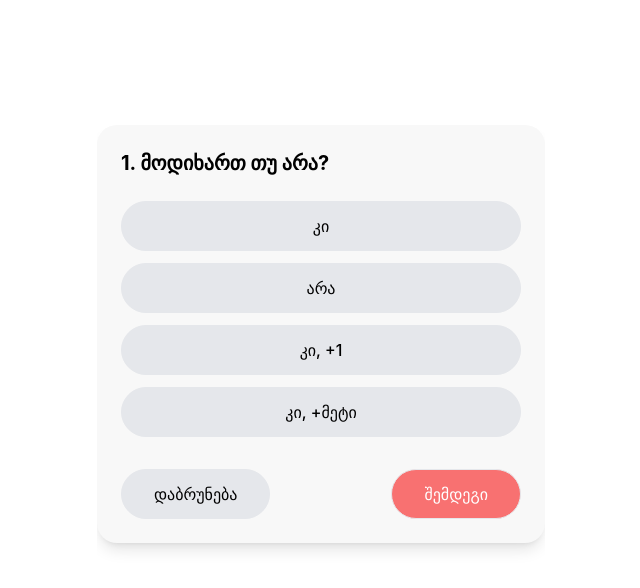
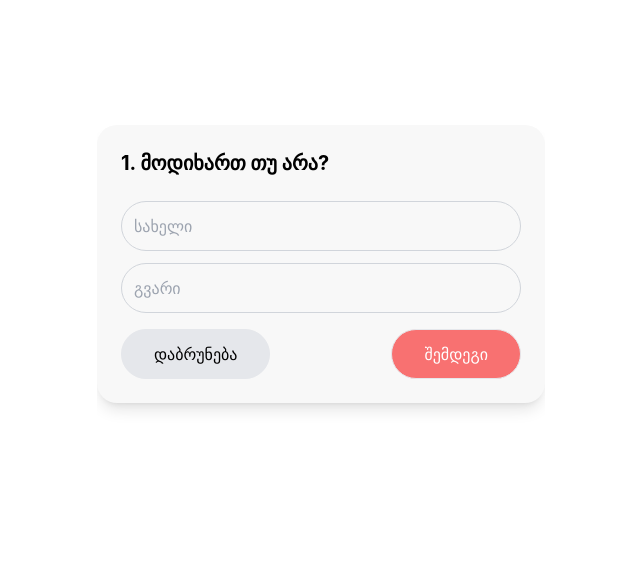
Before and after one commit to shkippppper/gazapkhulze, a Nuxt app: page / in a window 1280 px wide. Both pictures are taken after a click on the button "შემდეგი". Shown: the top 588 px of the page, without its empty margins (319-959 px from the left). Built offline with nearby package versions, Linux system fonts and the light colour scheme.

Commit message:
Added name/surname

```diff
--- a/components/RsvpForm.vue
+++ b/components/RsvpForm.vue
@@ -24,10 +24,50 @@
             </div>
         </div>
 
+        <div
+            class="absolute w-full bg-[#f8f8f8] rounded-[20px] shadow-lg transition-all duration-500 p-6 text-black"
+            :style="{ transform: `translateX(${currentStep === 1 ? '0' : currentStep < 1 ? '100%' : '-100%'})`, opacity: currentStep === 1 ? '1' : '0' }"
+        >
+            <div class="flex flex-col">
+                <h2 class="text-xl font-bold mb-6 text-black">1. მოდიხართ თუ არა?</h2>
+
+                <div class="w-full mb-4">
+                    <input
+                        v-model="form.name"
+                        type="text"
+                        placeholder="სახელი"
+                        class="w-full p-3 mb-3 border border-gray-300 rounded-full text-black bg-[#f8f8f8]"
+                    />
+                    <input
+                        v-model="form.surname"
+                        type="text"
+                        placeholder="გვარი"
+                        class="w-full p-3 border border-gray-300 rounded-full text-black bg-[#f8f8f8]"
+                    />
+                </div>
+
+                <div class="flex justify-between">
+                    <button
+                        @click="prevStep"
+                        class="px-8 py-3 bg-gray-200 text-black rounded-full font-medium hover:bg-gray-300 transition-colors border "
+                    >
+                        დაბრუნება
+                    </button>
+                    <button
+                        @click="nextStep"
+                        class="px-8 py-3 bg-red-400 text-white rounded-full font-medium hover:bg-red-500 transition-colors border "
+                        :disabled="!form.surname || !form.name"
+                    >
+                        შემდეგი
+                    </button>
+                </div>
+            </div>
+        </div>
+
         <!-- Step 2: Coming or not -->
         <div
             class="absolute w-full bg-[#f8f8f8] rounded-[20px] shadow-lg transition-all duration-500 p-6 text-black"
-            :style="{ transform: `translateX(${currentStep === 1 ? '0' : currentStep < 1 ? '100%' : '-100%'})`, opacity: currentStep === 1 ? '1' : '0' }"
+            :style="{ transform: `translateX(${currentStep === 2 ? '0' : currentStep < 2 ? '100%' : '-100%'})`, opacity: currentStep === 2 ? '1' : '0' }"
         >
             <div class="flex flex-col">
                 <h2 class="text-xl font-bold mb-6 text-black">1. მოდიხართ თუ არა?</h2>
@@ -46,13 +86,6 @@
                         :class="form.coming === 'არა' ? 'bg-red-500 text-white ' : 'bg-gray-200 text-black '"
                     >
                         არა
-                    </button>
-                    <button
-                        @click="selectOption('coming', 'კი, +1')"
-                        class="w-full py-3 rounded-full font-medium text-center transition-colors border"
-                        :class="form.coming === 'კი, +1' ? 'bg-red-500 text-white ' : 'bg-gray-200 text-black '"
-                    >
-                        კი, +1
                     </button>
                     <button
                         @click="selectOption('coming', 'კი, +მეტი')"
@@ -84,7 +117,7 @@
         <!-- Step 2: Food preference -->
         <div
             class="absolute w-full bg-[#f8f8f8] rounded-[20px] shadow-lg transition-all duration-500 p-6 text-black"
-            :style="{ transform: `translateX(${currentStep === 2 ? '0' : currentStep < 2 ? '100%' : '-100%'})`, opacity: currentStep === 2 ? '1' : '0' }"
+            :style="{ transform: `translateX(${currentStep === 3 ? '0' : currentStep < 3 ? '100%' : '-100%'})`, opacity: currentStep === 3 ? '1' : '0' }"
         >
             <div class="flex flex-col">
                 <h2 class="text-xl font-bold mb-6 text-black">2. რას ჭამ?</h2>
@@ -141,7 +174,7 @@
         <!-- Step 3: Drink Preference -->
         <div
             class="absolute w-full bg-[#f8f8f8] rounded-[20px] shadow-lg transition-all duration-500 p-6 text-black"
-            :style="{ transform: `translateX(${currentStep === 3 ? '0' : currentStep < 3 ? '100%' : '-100%'})`, opacity: currentStep === 3 ? '1' : '0' }"
+            :style="{ transform: `translateX(${currentStep === 4 ? '0' : currentStep < 4 ? '100%' : '-100%'})`, opacity: currentStep === 4 ? '1' : '0' }"
         >
             <div class="flex flex-col">
                 <h2 class="text-xl font-bold mb-6 text-black">3. რას დალევ?</h2>
@@ -176,13 +209,6 @@
                         არ ვსვავ
                     </button>
                     <button
-                        @click="selectOption('drink', 'სხვა')"
-                        class="w-full py-3 rounded-full font-medium text-center transition-colors border"
-                        :class="form.drink === 'სხვა' ? 'bg-red-500 text-white ' : 'bg-gray-200 text-black '"
-                    >
-                        სხვა
-                    </button>
-                    <button
                         @click="selectOption('drink', 'ჩემით მოვიტან')"
                         class="w-full py-3 rounded-full font-medium text-center transition-colors border"
                         :class="form.drink === 'ჩემით მოვიტან' ? 'bg-red-500 text-white ' : 'bg-gray-200 text-black '"
@@ -212,7 +238,7 @@
         <!-- Step 4: Music Preference -->
         <div
             class="absolute w-full bg-[#f8f8f8] rounded-[20px] shadow-lg transition-all duration-500 p-6 text-black"
-            :style="{ transform: `translateX(${currentStep === 4 ? '0' : currentStep < 4 ? '100%' : '-100%'})`, opacity: currentStep === 4 ? '1' : '0' }"
+            :style="{ transform: `translateX(${currentStep === 5 ? '0' : currentStep < 5 ? '100%' : '-100%'})`, opacity: currentStep === 5 ? '1' : '0' }"
         >
             <div class="flex flex-col">
                 <h2 class="text-xl font-bold mb-6 text-black">4. მუსიკა?</h2>
@@ -240,11 +266,11 @@
                         ჰაუსი
                     </button>
                     <button
-                        @click="selectOption('music', 'კლასიკა')"
+                        @click="selectOption('music', 'დისკო')"
                         class="w-full py-3 rounded-full font-medium text-center transition-colors border"
-                        :class="form.music === 'კლასიკა' ? 'bg-red-500 text-white ' : 'bg-gray-200 text-black '"
+                        :class="form.music === 'დისკო' ? 'bg-red-500 text-white ' : 'bg-gray-200 text-black '"
                     >
-                        კლასიკა
+                        დისკო
                     </button>
                     <button
                         @click="selectOption('music', 'რეპი')"
@@ -283,7 +309,7 @@
         <!-- Step 5: Extra Comments -->
         <div
             class="absolute w-full bg-[#f8f8f8] rounded-[20px] shadow-lg transition-all duration-500 p-6 text-black"
-            :style="{ transform: `translateX(${currentStep === 5 ? '0' : currentStep < 5 ? '100%' : '-100%'})`, opacity: currentStep === 5 ? '1' : '0' }"
+            :style="{ transform: `translateX(${currentStep === 6 ? '0' : currentStep < 6 ? '100%' : '-100%'})`, opacity: currentStep === 6 ? '1' : '0' }"
         >
             <div class="flex flex-col">
                 <h2 class="text-xl font-bold mb-6 text-black">5. შეკვეთა დიჯეისთან მთვრალზე</h2>
@@ -318,7 +344,7 @@
         <!-- Step 6: Confirmation -->
         <div
             class="absolute w-full bg-[#f8f8f8] rounded-[20px] shadow-lg transition-all duration-500 p-6 text-black"
-            :style="{ transform: `translateX(${currentStep === 6 ? '0' : currentStep < 6 ? '100%' : '-100%'})`, opacity: currentStep === 6 ? '1' : '0' }"
+            :style="{ transform: `translateX(${currentStep === 7 ? '0' : currentStep < 7 ? '100%' : '-100%'})`, opacity: currentStep === 7 ? '1' : '0' }"
         >
             <div class="flex flex-col items-center text-center">
                 <h1 class="text-2xl font-bold mb-4 text-black">რეკომენდაცია!</h1>
@@ -339,7 +365,7 @@
         <!-- Last step: Finish -->
         <div
             class="absolute w-full bg-[#f8f8f8] rounded-[20px] shadow-lg transition-all duration-500 p-6 text-black"
-            :style="{ transform: `translateX(${currentStep === 7 ? '0' : currentStep < 7 ? '100%' : '-100%'})`, opacity: currentStep === 7 ? '1' : '0' }"
+            :style="{ transform: `translateX(${currentStep === 8 ? '0' : currentStep < 8 ? '100%' : '-100%'})`, opacity: currentStep === 8 ? '1' : '0' }"
         >
             <div class="flex flex-col items-center text-center">
                 <h1 class="text-2xl font-bold mb-4 text-black">გელოდები</h1>
@@ -393,7 +419,11 @@ export default {
     },
     methods: {
         nextStep() {
-            if (this.currentStep < 9) {
+            // if (this.form.coming === "არა") {
+            //     this.currentStep = 9
+            // }
+
+            if (this.currentStep < 10) {
                 this.currentStep++
             }
             if (this.currentStep === 7) {
```
